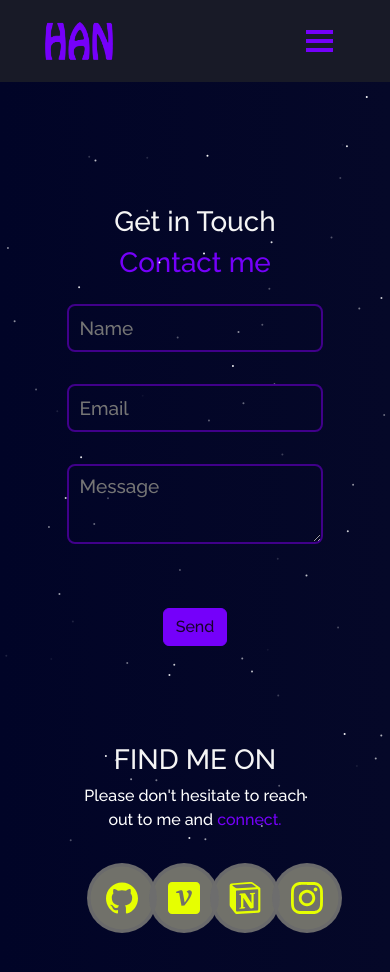
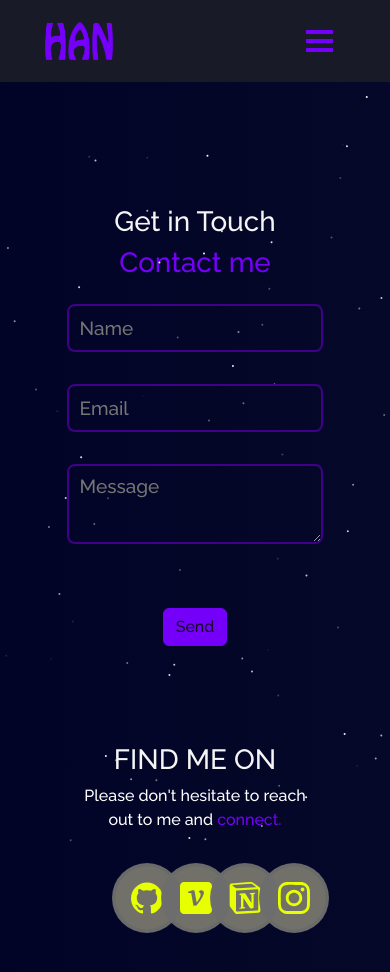
Before and after one commit to hanyoko/PORTFOLIO, a React (Create React App) app: page /contact in a window 390 px wide. Shown: the top 972 px of the page. Built offline with nearby package versions, Linux system fonts and the light colour scheme.

Commit message:
portfolio 0711

```diff
--- a/src/components/Contact/Contact.css
+++ b/src/components/Contact/Contact.css
@@ -86,9 +86,9 @@ textarea{
     }
     .contact-social-links {
         display: flex !important;
-
+        justify-content: space-around !important;
       }
     .contact-icons {
-        width: 25% !important;
+        width: 20% !important;
     }
 }
```
